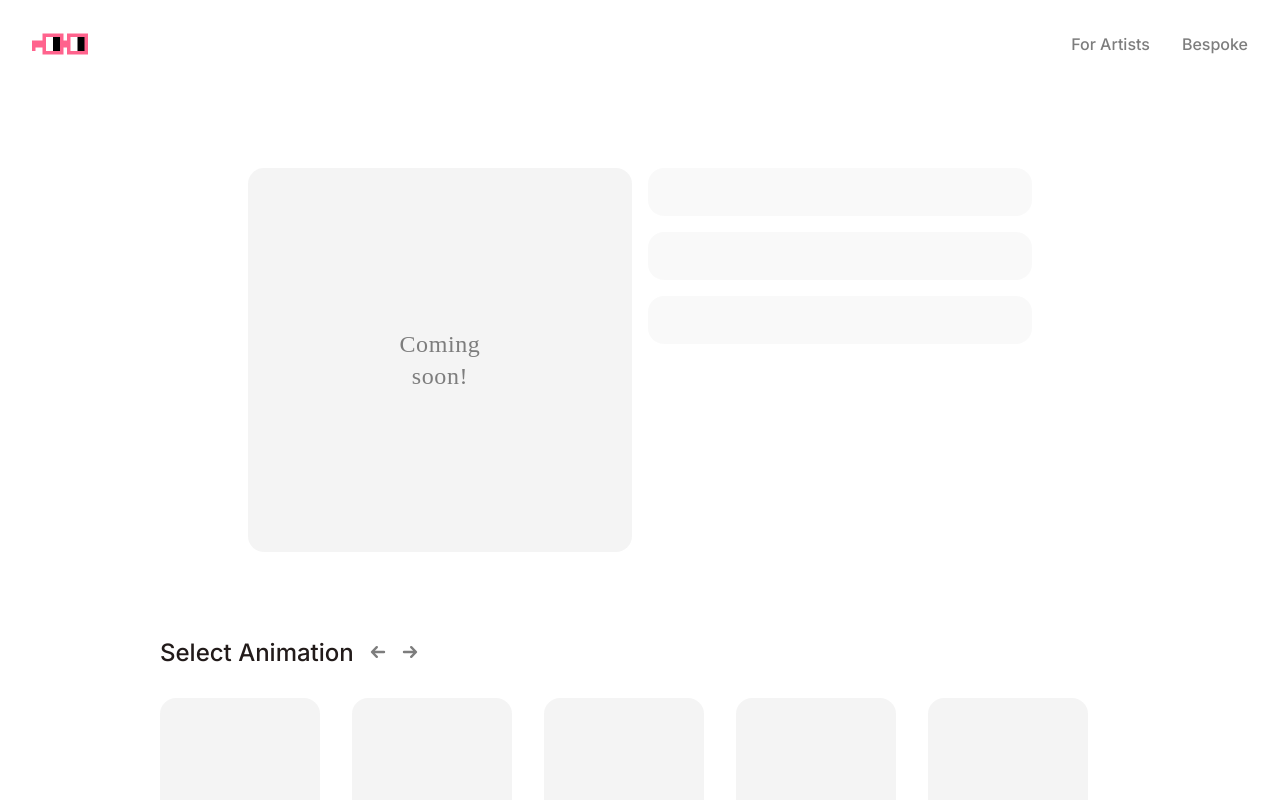
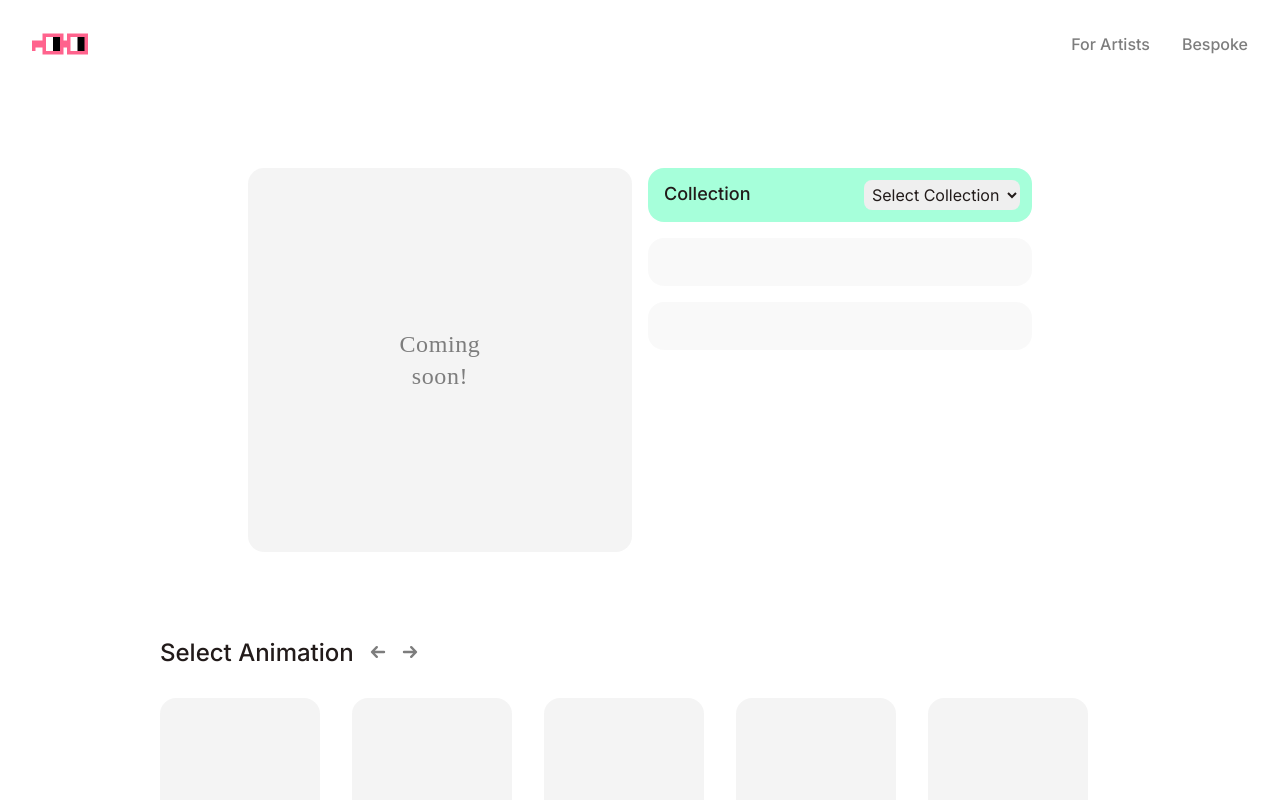
Before and after one commit to nikitattt/animatenouns, a Next.js app: page / in a window 1280 px wide. Shown: the top 800 px of the page. Built offline with nearby package versions, Linux system fonts and the light colour scheme; a web font is replaced by a local one.

Commit message:
Add collection select

```diff
--- a/components/CollectionSelect/index.tsx
+++ b/components/CollectionSelect/index.tsx
@@ -1,6 +1,28 @@
+import { Collections, useNounStore } from "../../state/noun"
+
 const CollectionSelect = () => {
+  const collection = useNounStore(state => state.collection)
+  const setStatus = useNounStore(state => state.setStatus)
+
+  console.log(collection)
+
   return (
-    <div className="h-12 w-full bg-grey-light bg-opacity-10 rounded-2xl"></div>
+    <div className="p-3 w-full bg-teal rounded-2xl">
+      <div className="flex flex-row justify-between">
+        <label className="ml-1 text-lg font-medium" htmlFor="collections">Collection</label>
+        <select
+          className="p-1 rounded-lg outline-black"
+          name="collections"
+          id="collections"
+          onChange={(e) => setStatus(e.target.value)}
+          value={collection}
+        >
+          <option value=''>Select Collection</option>
+          <option value={Collections.lilNouns}>{Collections.lilNouns}</option>
+          <option value={Collections.nouns}>{Collections.nouns}</option>
+        </select>
+      </div>
+    </div>
   )
 }
 
--- a/package.json
+++ b/package.json
@@ -12,7 +12,8 @@
     "clsx": "^1.1.1",
     "next": "12.1.6",
     "react": "18.2.0",
-    "react-dom": "18.2.0"
+    "react-dom": "18.2.0",
+    "zustand": "^4.1.1"
   },
   "devDependencies": {
     "@types/node": "18.0.0",
--- /dev/null
+++ b/state/noun.ts
@@ -0,0 +1,26 @@
+import create from 'zustand'
+
+enum Collections {
+  nouns = 'Nouns',
+  lilNouns = 'Lil Nouns'
+}
+
+interface NounState {
+  collection: undefined | Collections
+  setStatus: (collection: string) => void
+}
+
+const useNounStore = create<NounState>((set, get) => ({
+  collection: undefined,
+  setStatus: (collection: string) => {
+    if (collection as Collections) {
+      set({ collection: collection as Collections })
+    } else {
+      set({ collection: undefined })
+    }
+  }
+}))
+
+export type { NounState }
+
+export { useNounStore, Collections }
```
